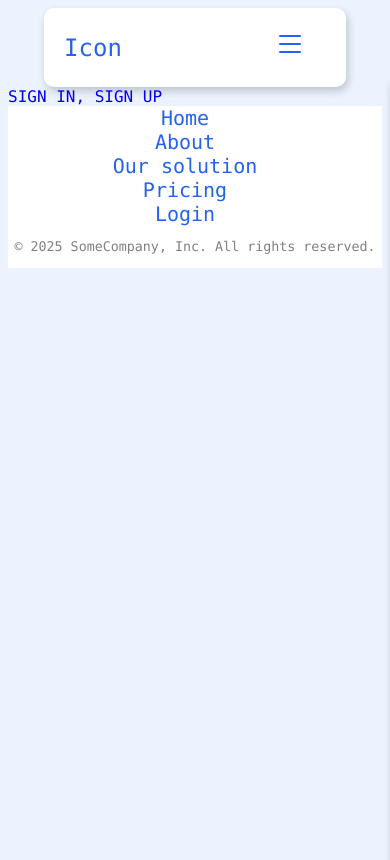
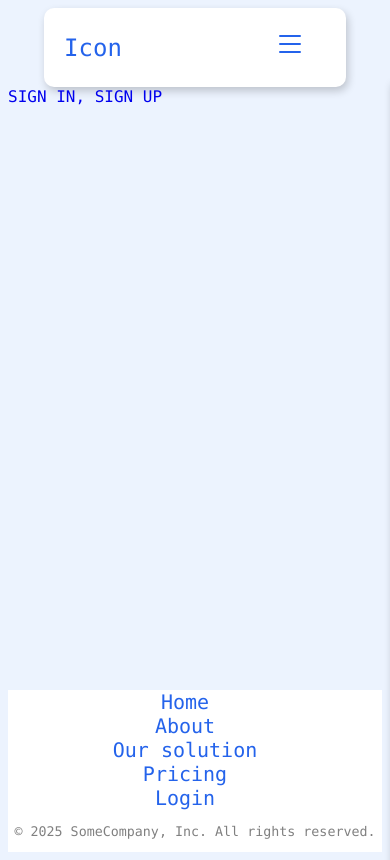
Before and after one commit to FelipeZani/Projet-DevWeb-IOT, a Flask app: page / in a window 390 px wide. Run offline with Flask 3, Linux system fonts and the light colour scheme.

Commit message:
fixing footer 2/2

```diff
--- a/static/styles/base_layout.css
+++ b/static/styles/base_layout.css
@@ -5,6 +5,8 @@
     font-family: "Lucida Console", "Courier New", monospace;
     height: 100dvh;
     padding: 0;
+    display: grid;
+    grid-template-rows: auto 1fr auto;
   }
 
   /* Blocking the scroll when the menu bar is on */
@@ -153,11 +155,6 @@
 
     }
 
-    footer{
-      display: inline-block;
-      position: relative !important;
-    }
-
   }
 
 
@@ -179,7 +176,6 @@
 
     background-color: white;
     text-align: center;
-    position: fixed;
     left: 0;
     bottom: 0;
     width: 100%;
--- a/templates/base_layout.html
+++ b/templates/base_layout.html
@@ -58,7 +58,9 @@
             {%endblock%}
         </div>
 
-        {%block content%}{%endblock%}
+        <main id="webpage-body">
+            {%block content%}{%endblock%}
+        </main>
 
         <footer>
             {%block foot%}
```
